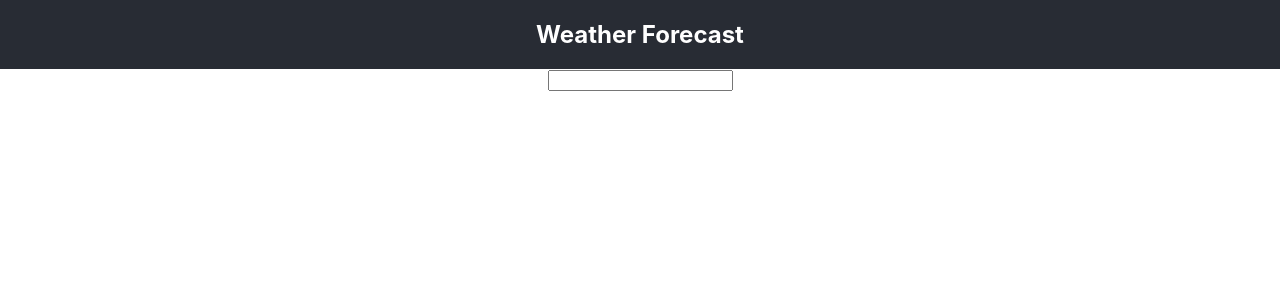
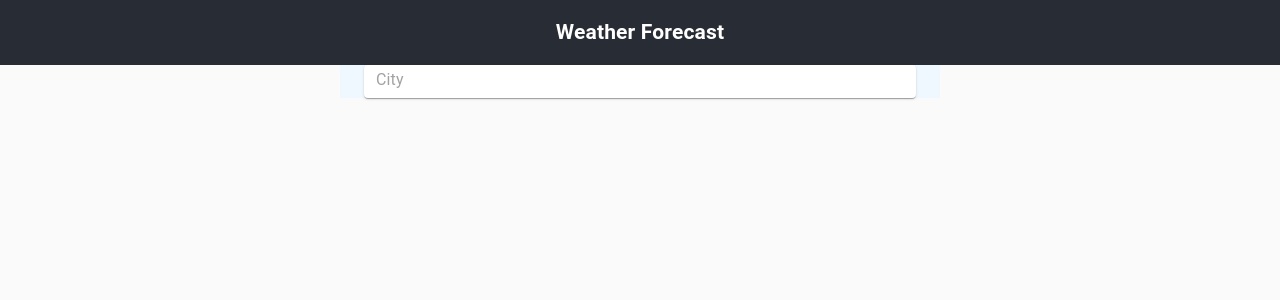
Before and after one commit to borsemayur2/weather-forecast, a React (Vite) app: page / in a window 1280 px wide. Shown: the top 300 px of the page. Built offline with nearby package versions, Linux system fonts and the light colour scheme.

Commit message:
Setup material-ui

```diff
--- a/package.json
+++ b/package.json
@@ -7,6 +7,7 @@
     "serve": "vite preview"
   },
   "dependencies": {
+    "@material-ui/core": "^4.11.4",
     "@reduxjs/toolkit": "^1.5.1",
     "react": "^17.0.0",
     "react-dom": "^17.0.0",
--- a/src/App.jsx
+++ b/src/App.jsx
@@ -1,6 +1,7 @@
 import React from "react";
 import "./App.css";
 import CitySetter from "./weather/components/CitySetter";
+import { CssBaseline, Container } from "@material-ui/core";
 
 function App() {
   return (
@@ -8,7 +9,10 @@ function App() {
       <header className="App-header">
         <h2>Weather Forecast</h2>
       </header>
-      <CitySetter />
+      <CssBaseline />
+      <Container maxWidth="sm" style={{ backgroundColor: "aliceblue" }}>
+        <CitySetter />
+      </Container>
     </div>
   );
 }
--- a/src/weather/components/CitySetter.jsx
+++ b/src/weather/components/CitySetter.jsx
@@ -3,7 +3,24 @@ import { useDebounce } from "../../utils/useDebounce";
 import { setCity } from "../weatherSlice";
 import { useDispatch } from "react-redux";
 
+import { Paper, InputBase } from "@material-ui/core";
+import { makeStyles } from "@material-ui/core/styles";
+
+const useStyles = makeStyles((theme) => ({
+  root: {
+    padding: "2px 4px",
+    display: "flex",
+    alignItems: "center",
+    marginBottom: 10,
+  },
+  input: {
+    marginLeft: theme.spacing(1),
+    flex: 1,
+  },
+}));
+
 const CitySetter = () => {
+  const classes = useStyles();
   const dispatch = useDispatch();
 
   const [inputTerm, setInputTerm] = useState("");
@@ -18,9 +35,18 @@ const CitySetter = () => {
   };
 
   return (
-    <>
-      <input value={inputTerm} onChange={handleChangeInputTerm} />
-    </>
+    <Paper className={classes.root}>
+      <InputBase
+        autoComplete="on"
+        autoFocus
+        margin="dense"
+        className={classes.input}
+        inputProps={{ "aria-label": "City" }}
+        placeholder="City"
+        value={inputTerm}
+        onChange={handleChangeInputTerm}
+      />
+    </Paper>
   );
 };
 
```
Also changed, not shown: 1 other file (tests, documents, lock files or other folders).
